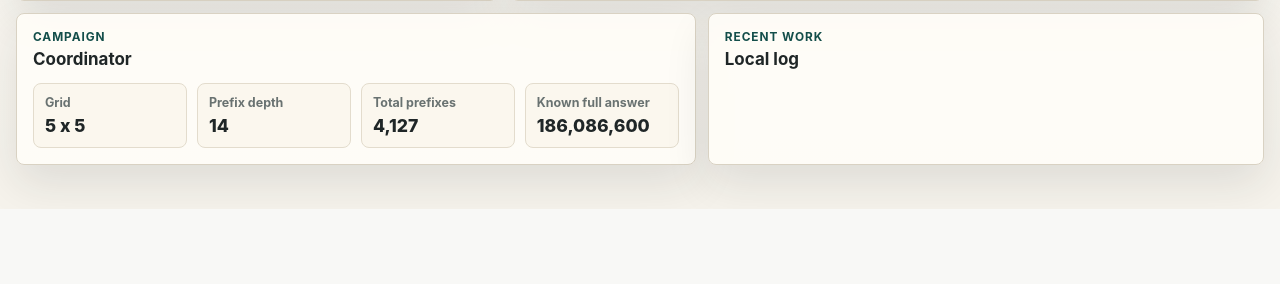
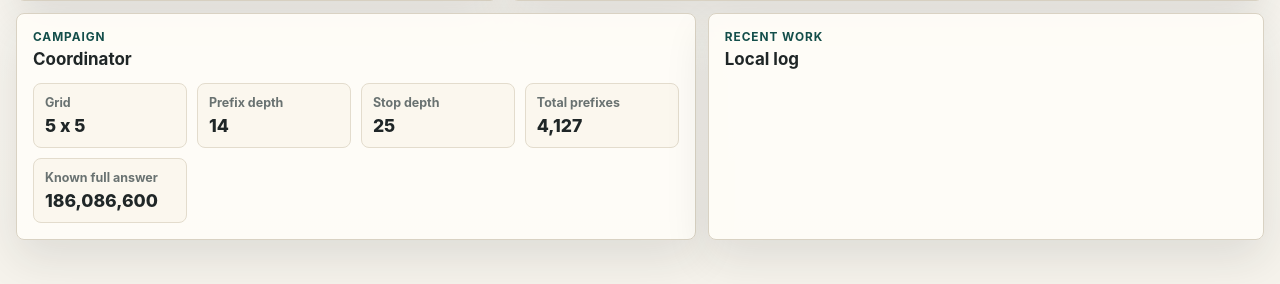
Before and after one commit to johnowhitaker/map_folding, a Flask app: page / in a window 1280 px wide. Shown: the part 843-1127 px from the top of the page. Before the commit the page ends 1052 px from the top, so only its background shows below. Run offline with Flask 3, Linux system fonts and the light colour scheme; data comes from the database, SQL or seed files in the repository.

Commit message:
Support bounded 9x9 MFAH campaigns

```diff
--- a/mfah/app.py
+++ b/mfah/app.py
@@ -37,11 +37,22 @@ def make_app() -> Flask:
     app.config["MFAH_DB"] = os.environ.get("MFAH_DB", str(DEFAULT_DB))
     app.config["MFAH_LEASE_SECONDS"] = int(os.environ.get("MFAH_LEASE_SECONDS", "300"))
     app.config["MFAH_VERIFY_RESULTS"] = os.environ.get("MFAH_VERIFY_RESULTS", "0") == "1"
-    app.config["MFAH_CAMPAIGN"] = CampaignConfig(
-        n=int(os.environ.get("MFAH_N", "5")),
+    n = int(os.environ.get("MFAH_N", "5"))
+    stop_depth_text = os.environ.get("MFAH_STOP_DEPTH")
+    stop_depth = int(stop_depth_text) if stop_depth_text else None
+    campaign = CampaignConfig(
+        n=n,
         prefix_depth=int(os.environ.get("MFAH_PREFIX_DEPTH", "14")),
+        stop_depth=stop_depth,
         prefixes_per_unit=int(os.environ.get("MFAH_PREFIXES_PER_UNIT", "64")),
     )
+    if campaign.prefix_depth < 3 or campaign.prefix_depth > campaign.n2:
+        raise ValueError(f"MFAH_PREFIX_DEPTH must be between 3 and {campaign.n2}")
+    if campaign.effective_stop_depth < campaign.prefix_depth or campaign.effective_stop_depth > campaign.n2:
+        raise ValueError(
+            f"MFAH_STOP_DEPTH must be between {campaign.prefix_depth} and {campaign.n2}"
+        )
+    app.config["MFAH_CAMPAIGN"] = campaign
 
     with app.app_context():
         init_db(app)
@@ -60,8 +71,11 @@ def make_app() -> Flask:
                 "n": cfg.n,
                 "n2": cfg.n2,
                 "prefixDepth": cfg.prefix_depth,
+                "stopDepth": cfg.effective_stop_depth,
                 "prefixesPerUnit": cfg.prefixes_per_unit,
                 "factor": cfg.factor,
+                "isFullSearch": cfg.is_full_search,
+                "resultLabel": cfg.result_label,
                 "knownAnswer": str(KNOWN_SQUARE_COUNTS.get(cfg.n, "")),
                 "leaseSeconds": app.config["MFAH_LEASE_SECONDS"],
             }
@@ -200,7 +214,9 @@ def seed_campaign(app: Flask) -> None:
                 "unitIndex": unit_index,
                 "n": cfg.n,
                 "depth": cfg.prefix_depth,
+                "stopDepth": cfg.effective_stop_depth,
                 "factor": cfg.factor,
+                "isFullSearch": cfg.is_full_search,
                 "prefixes": batch,
             }
             rows.append(
@@ -406,6 +422,9 @@ def read_stats(app: Flask, client_id: str | None = None) -> dict[str, Any]:
         "campaign": cfg.campaign_id,
         "n": cfg.n,
         "prefixDepth": cfg.prefix_depth,
+        "stopDepth": cfg.effective_stop_depth,
+        "isFullSearch": cfg.is_full_search,
+        "resultLabel": cfg.result_label,
         "totalUnits": total_units,
         "totalPrefixes": int(totals["prefixes"] or 0),
         "status": status,
--- a/mfah/folding.py
+++ b/mfah/folding.py
@@ -21,6 +21,7 @@ KNOWN_SQUARE_COUNTS = {
 class CampaignConfig:
     n: int = 5
     prefix_depth: int = 14
+    stop_depth: int | None = None
     prefixes_per_unit: int = 64
 
     @property
@@ -28,14 +29,31 @@ class CampaignConfig:
         return self.n * self.n
 
     @property
+    def effective_stop_depth(self) -> int:
+        return self.stop_depth or self.n2
+
+    @property
+    def is_full_search(self) -> bool:
+        return self.effective_stop_depth == self.n2
+
+    @property
     def factor(self) -> int:
+        if not self.is_full_search:
+            return 1
         if self.n <= 1:
             return 1
         return 2 * self.n2
 
     @property
+    def result_label(self) -> str:
+        return "Current answer sum" if self.is_full_search else "Expanded prefixes counted"
+
+    @property
     def campaign_id(self) -> str:
-        return f"raw-n{self.n}-d{self.prefix_depth}-p{self.prefixes_per_unit}-v1"
+        return (
+            f"raw-n{self.n}-d{self.prefix_depth}-s{self.effective_stop_depth}"
+            f"-p{self.prefixes_per_unit}-v2"
+        )
 
 
 def build_spiral_map(width: int, height: int) -> list[list[int]]:
@@ -158,12 +176,13 @@ def generate_prefixes(n: int, depth: int) -> list[str]:
     return prefixes
 
 
-def count_from_cycle(cycle: list[int], i: int, edges: list[list[int]], n2: int) -> int:
+def count_from_cycle(cycle: list[int], i: int, edges: list[list[int]], stop_depth: int) -> int:
+    if i == stop_depth:
+        return 1
+
     good = good_mask(cycle, i, edges)
     if good == 0:
         return 0
-    if i == n2 - 1:
-        return good.bit_count()
 
     total = 0
     while good:
@@ -173,7 +192,7 @@ def count_from_cycle(cycle: list[int], i: int, edges: list[list[int]], n2: int)
         nxt = cycle[j]
         cycle[i] = nxt
         cycle[j] = i
-        total += count_from_cycle(cycle, i + 1, edges, n2)
+        total += count_from_cycle(cycle, i + 1, edges, stop_depth)
         cycle[j] = nxt
     return total
 
@@ -187,12 +206,13 @@ def count_prefix_raw(n: int, depth: int, prefix: str) -> int:
 def count_payload_raw(payload: dict) -> int:
     n = int(payload["n"])
     depth = int(payload["depth"])
+    stop_depth = int(payload.get("stopDepth") or n * n)
     edges = make_edges(n)
     n2 = n * n
     total = 0
     for prefix in payload["prefixes"]:
         cycle = decode_prefix(prefix, n2)
-        total += count_from_cycle(cycle, depth, edges, n2)
+        total += count_from_cycle(cycle, depth, edges, stop_depth)
     return total
 
 
--- a/mfah/static/app.js
+++ b/mfah/static/app.js
@@ -4,6 +4,7 @@ const els = {
   globalBar: document.getElementById("globalBar"),
   unitCount: document.getElementById("unitCount"),
   activeClients: document.getElementById("activeClients"),
+  resultMetricLabel: document.getElementById("resultMetricLabel"),
   answerCompleted: document.getElementById("answerCompleted"),
   connectionState: document.getElementById("connectionState"),
   startButton: document.getElementById("startButton"),
@@ -18,6 +19,7 @@ const els = {
   campaignLabel: document.getElementById("campaignLabel"),
   gridSize: document.getElementById("gridSize"),
   prefixDepth: document.getElementById("prefixDepth"),
+  stopDepth: document.getElementById("stopDepth"),
   totalPrefixes: document.getElementById("totalPrefixes"),
   knownAnswer: document.getElementById("knownAnswer"),
   recentLog: document.getElementById("recentLog"),
@@ -93,6 +95,8 @@ function updateCampaign(config) {
   els.campaignLabel.textContent = `${config.n}x${config.n}`;
   els.gridSize.textContent = `${config.n} x ${config.n}`;
   els.prefixDepth.textContent = String(config.prefixDepth);
+  els.stopDepth.textContent = String(config.stopDepth || config.n2);
+  els.resultMetricLabel.textContent = config.resultLabel || "Current answer sum";
   els.knownAnswer.textContent = config.knownAnswer ? formatInteger(config.knownAnswer) : "-";
   state.latestPrefixN = config.n;
 }
@@ -236,7 +240,8 @@ class WorkerSlot {
         if (submitted.ok) {
           state.sessionUnits += 1;
           state.sessionNodes += message.nodes;
-          logLine(`#${work.workUnitId}`, `${formatInteger(submitted.answerContribution || "0")} answer contribution`);
+          const contributionLabel = state.config?.isFullSearch ? "answer contribution" : "expanded prefixes";
+          logLine(`#${work.workUnitId}`, `${formatInteger(submitted.answerContribution || "0")} ${contributionLabel}`);
           applyStats(submitted.stats);
         } else {
           logLine(`#${work.workUnitId}`, submitted.error || "rejected");
@@ -251,8 +256,12 @@ class WorkerSlot {
 }
 
 async function refreshStats() {
-  const stats = await getJson(`/api/stats?client_id=${encodeURIComponent(state.clientId)}`);
-  applyStats(stats);
+  try {
+    const stats = await getJson(`/api/stats?client_id=${encodeURIComponent(state.clientId)}`);
+    applyStats(stats);
+  } catch {
+    setConnection("error", "offline");
+  }
 }
 
 function applyStats(stats) {
@@ -266,9 +275,11 @@ function applyStats(stats) {
   els.globalBar.style.width = `${Math.max(0, Math.min(100, pct))}%`;
   els.unitCount.textContent = `${formatInteger(doneUnits)} / ${formatInteger(totalUnits)}`;
   els.activeClients.textContent = formatInteger(stats.activeClients || 0);
+  els.resultMetricLabel.textContent = stats.resultLabel || "Current answer sum";
   els.answerCompleted.textContent = formatInteger(stats.answerCompleted || "0");
   els.totalPrefixes.textContent = formatInteger(stats.totalPrefixes || 0);
   els.campaignLabel.textContent = `${stats.n}x${stats.n} | ${formatInteger(leased.units || 0)} active`;
+  els.stopDepth.textContent = String(stats.stopDepth || state.config?.stopDepth || "-");
 
   if (stats.personal) {
     els.personalUnits.textContent = formatInteger(stats.personal.units);
--- a/mfah/templates/index.html
+++ b/mfah/templates/index.html
@@ -34,7 +34,7 @@
           <strong id="activeClients">0</strong>
         </article>
         <article class="metric">
-          <span>Current answer sum</span>
+          <span id="resultMetricLabel">Current answer sum</span>
           <strong id="answerCompleted">0</strong>
         </article>
       </section>
@@ -117,6 +117,10 @@
               <dd id="prefixDepth">-</dd>
             </div>
             <div>
+              <dt>Stop depth</dt>
+              <dd id="stopDepth">-</dd>
+            </div>
+            <div>
               <dt>Total prefixes</dt>
               <dd id="totalPrefixes">0</dd>
             </div>
```
Also changed, not shown: mfah/static/worker.js (+14 -13 lines), mfah/README.md.
